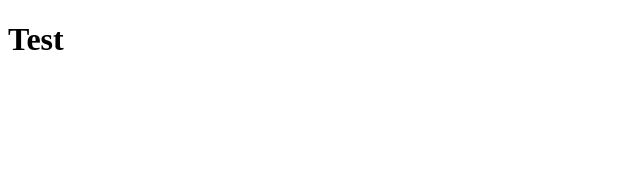
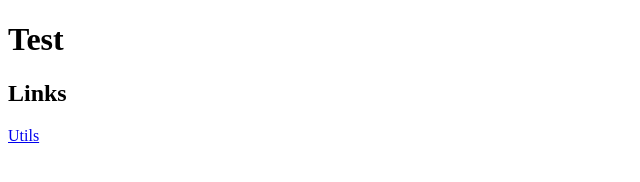
Before and after one commit to sambeauvois/_TEST_sambeauvois.github.io, a plain HTML site: page index.html in a window 1280 px wide. Shown: the whole page, without its empty margins (0-640 px from the left). Drawn offline with Linux system fonts and the light colour scheme.

Commit message:
Update index.html

```diff
--- a/index.html
+++ b/index.html
@@ -6,6 +6,9 @@
 
 <body>
 <h1>Test</h1>
+
+<h2>Links</h2>
+<a href="utils.html">Utils</a>
 </body>
 
 </html>
```
